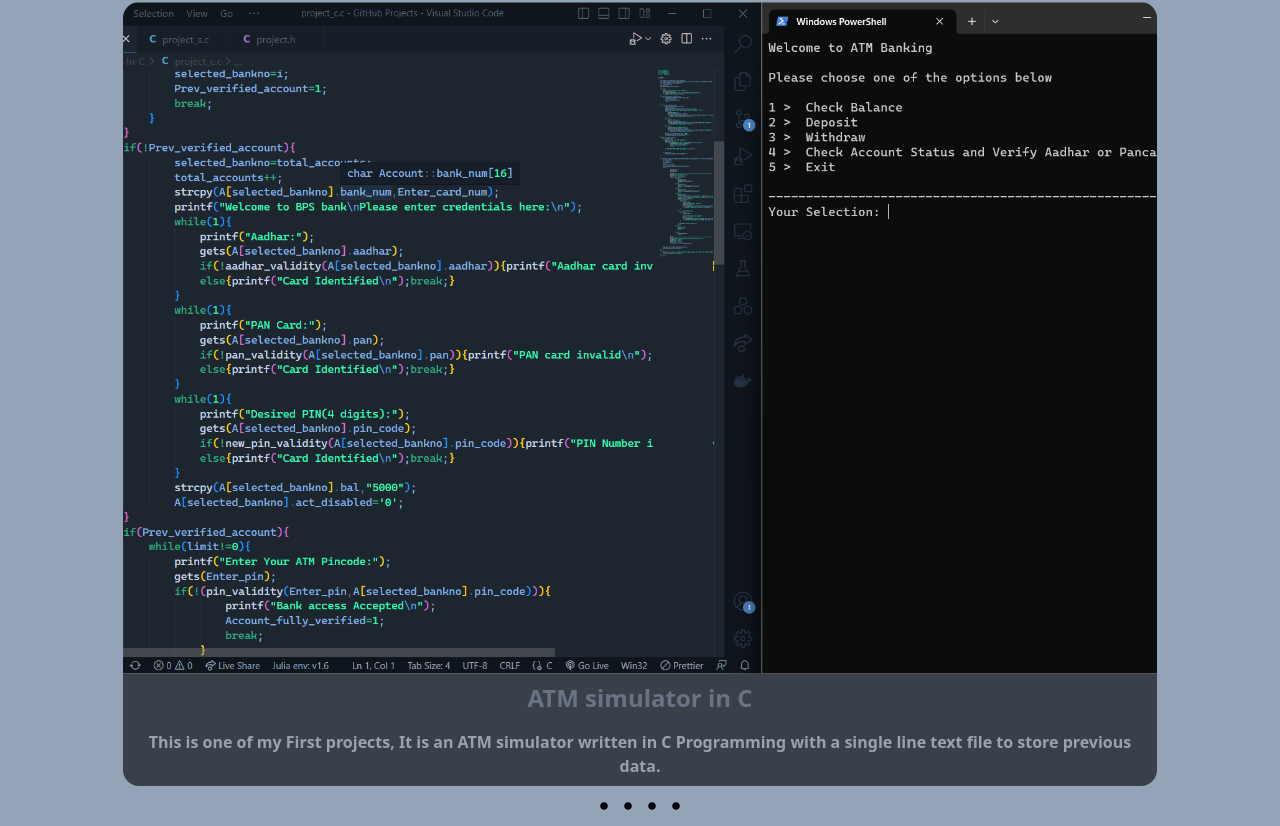
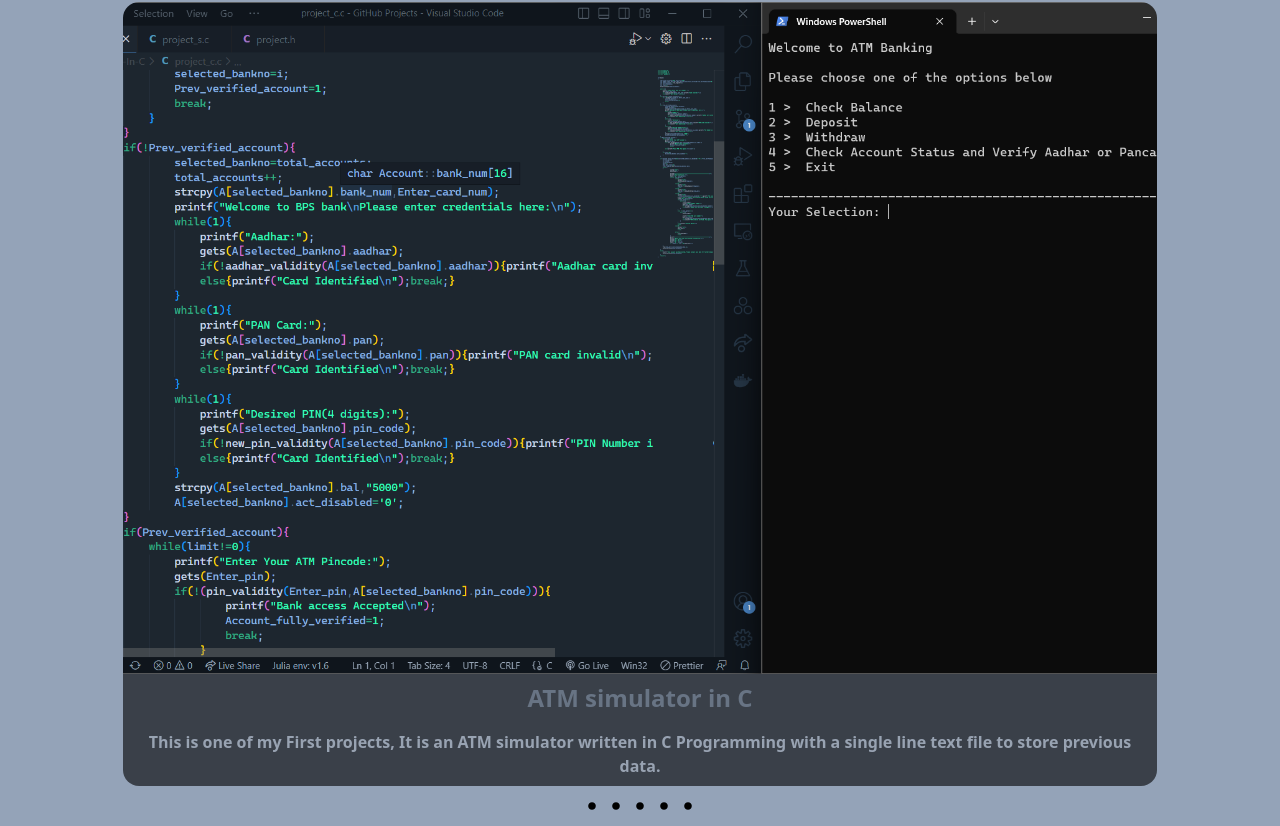
Before and after one commit to K4RTH1CC/myPortfolio, a Next.js app: page / in a window 1280 px wide. Shown: the part 599-1425 px from the top of the page. Built offline with nearby package versions, Linux system fonts and the light colour scheme; a web font is replaced by a local one.

Commit message:
Added 5th project

```diff
--- a/pages/index.js
+++ b/pages/index.js
@@ -53,6 +53,12 @@
                 label:"NFL CRUD application with Flask",
                 desc:"An NFL database made in mariadb and connected to a flask application to Handle CRUD operations.",
                 link:"https://github.com/K4RTH1CC/NFL-sql-mini-project-flask",
+              },
+              {
+                src:"/portfolio-code.png",
+                label:"This Website",
+                desc:"This is my Website made using NextJS and TailwindCSS",
+                link:"https://github.com/K4RTH1CC/myPortfolio",
               }
             ]}
           />
```
Also changed, not shown: public/portfolio-code.png (added).
